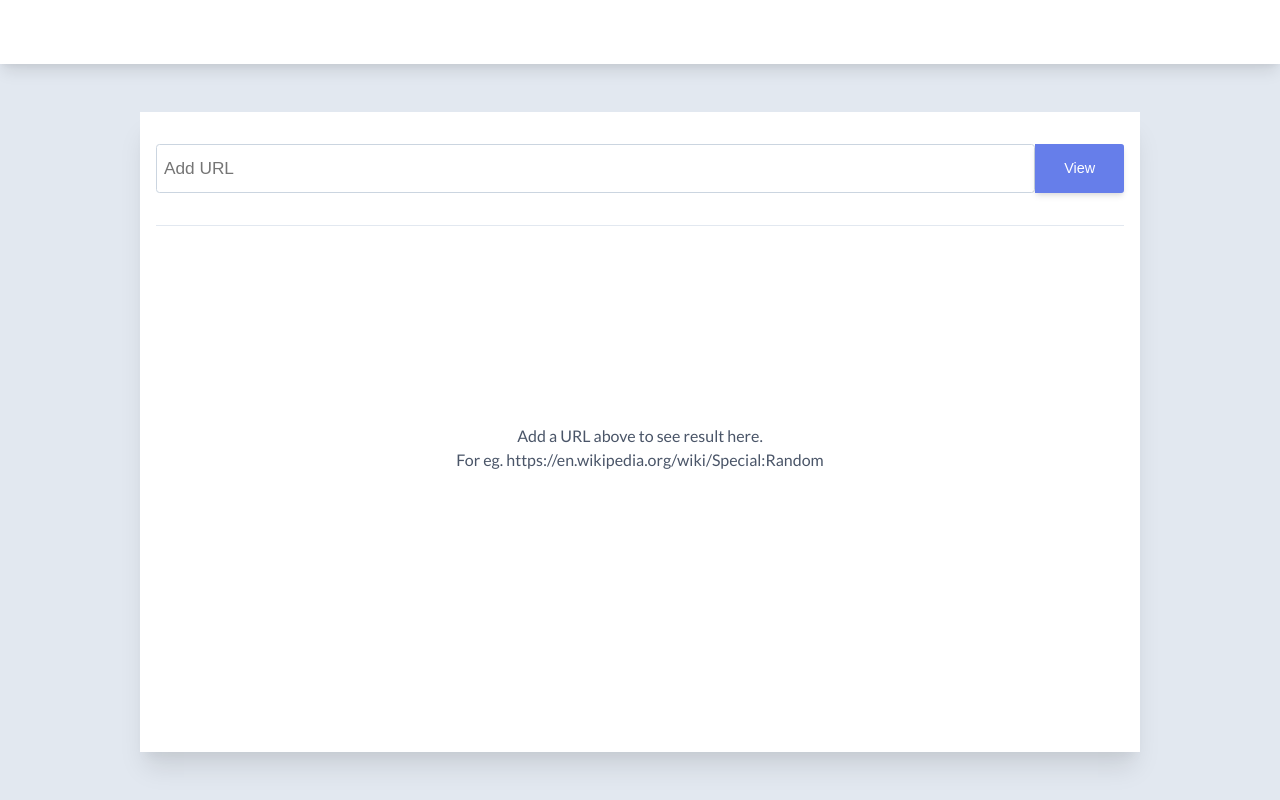
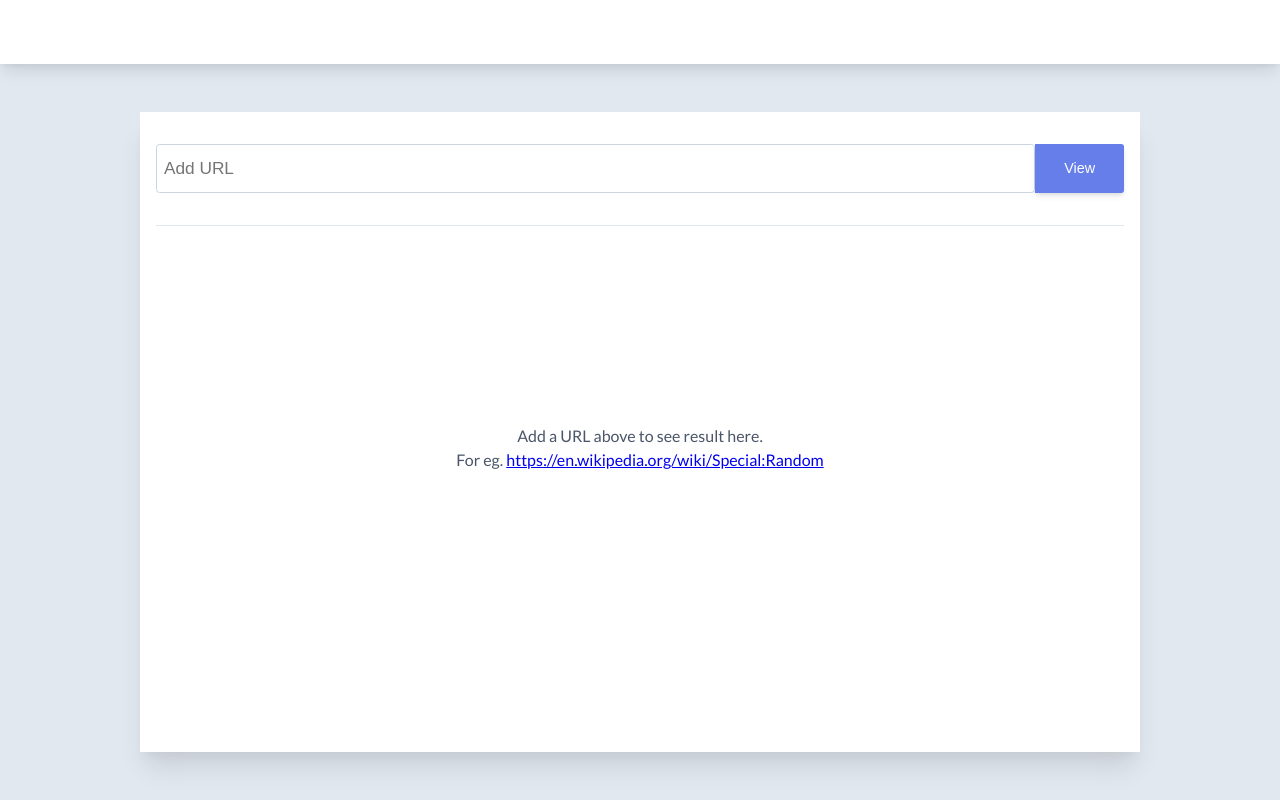
Before and after one commit to agneym/the-reader, a React (Create React App) app: page / in a window 1280 px wide. Built offline with nearby package versions, Linux system fonts and the light colour scheme.

Commit message:
go to url from message

```diff
--- a/src/components/Dashboard/Content.tsx
+++ b/src/components/Dashboard/Content.tsx
@@ -8,6 +8,7 @@ import { IParseResult } from "../../api/parse";
 import Viewer from "../Viewer";
 import { useHistory } from "react-router";
 import { stringify } from "qs";
+import { Link } from "react-router-dom";
 
 const topSpacing = "3em";
 
@@ -92,7 +93,14 @@ const Content: FC = () => {
           {!result && !loading && (
             <PositionMessage as="p">
               Add a URL above to see result here. <br />
-              For eg. https://en.wikipedia.org/wiki/Special:Random
+              For eg.{" "}
+              <Link
+                to={`/?${stringify({
+                  q: "https://en.wikipedia.org/wiki/Special:Random",
+                })}`}
+              >
+                https://en.wikipedia.org/wiki/Special:Random
+              </Link>
             </PositionMessage>
           )}
           {!loading && !error && result && <Viewer data={result} />}
```
